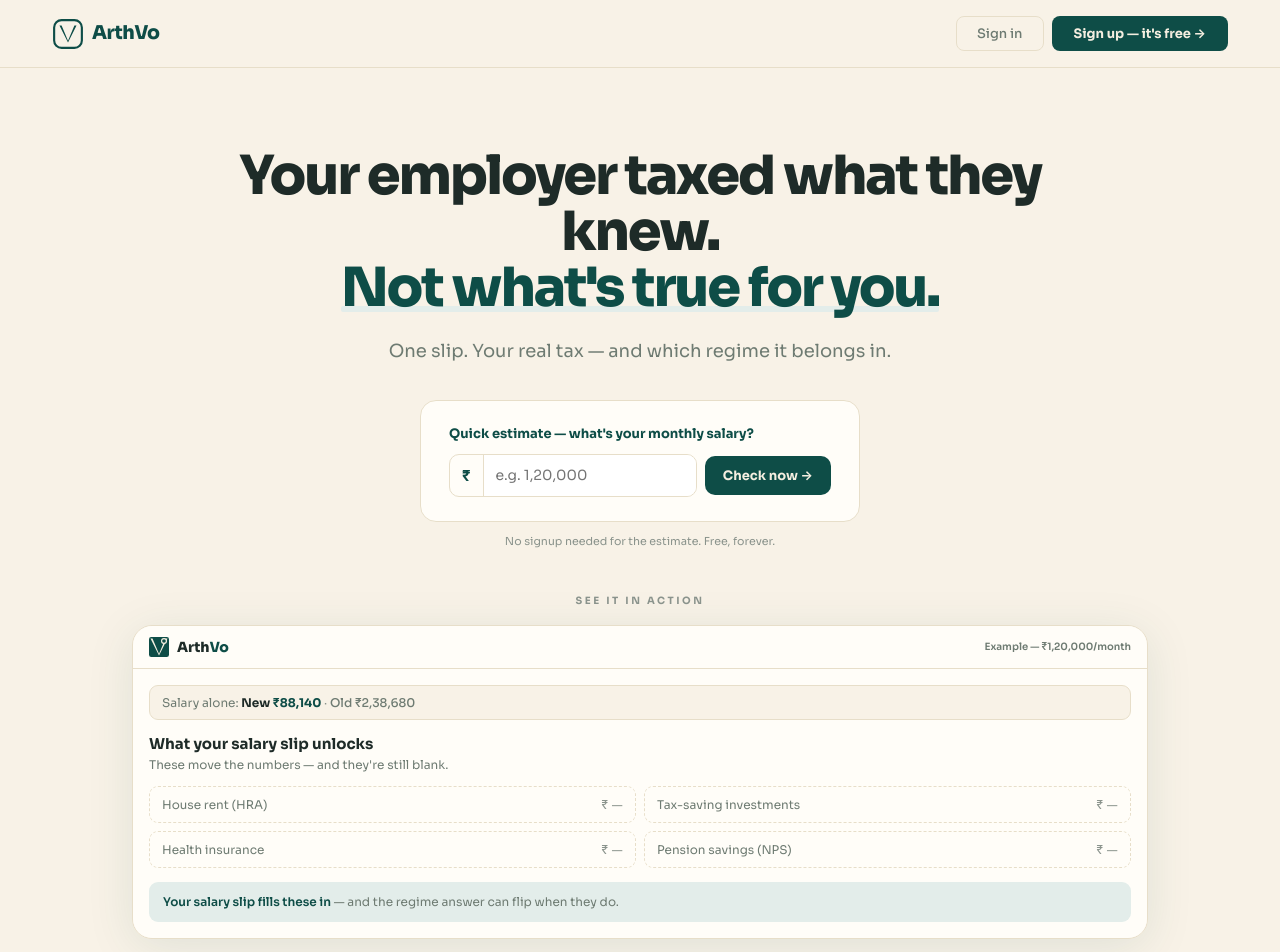
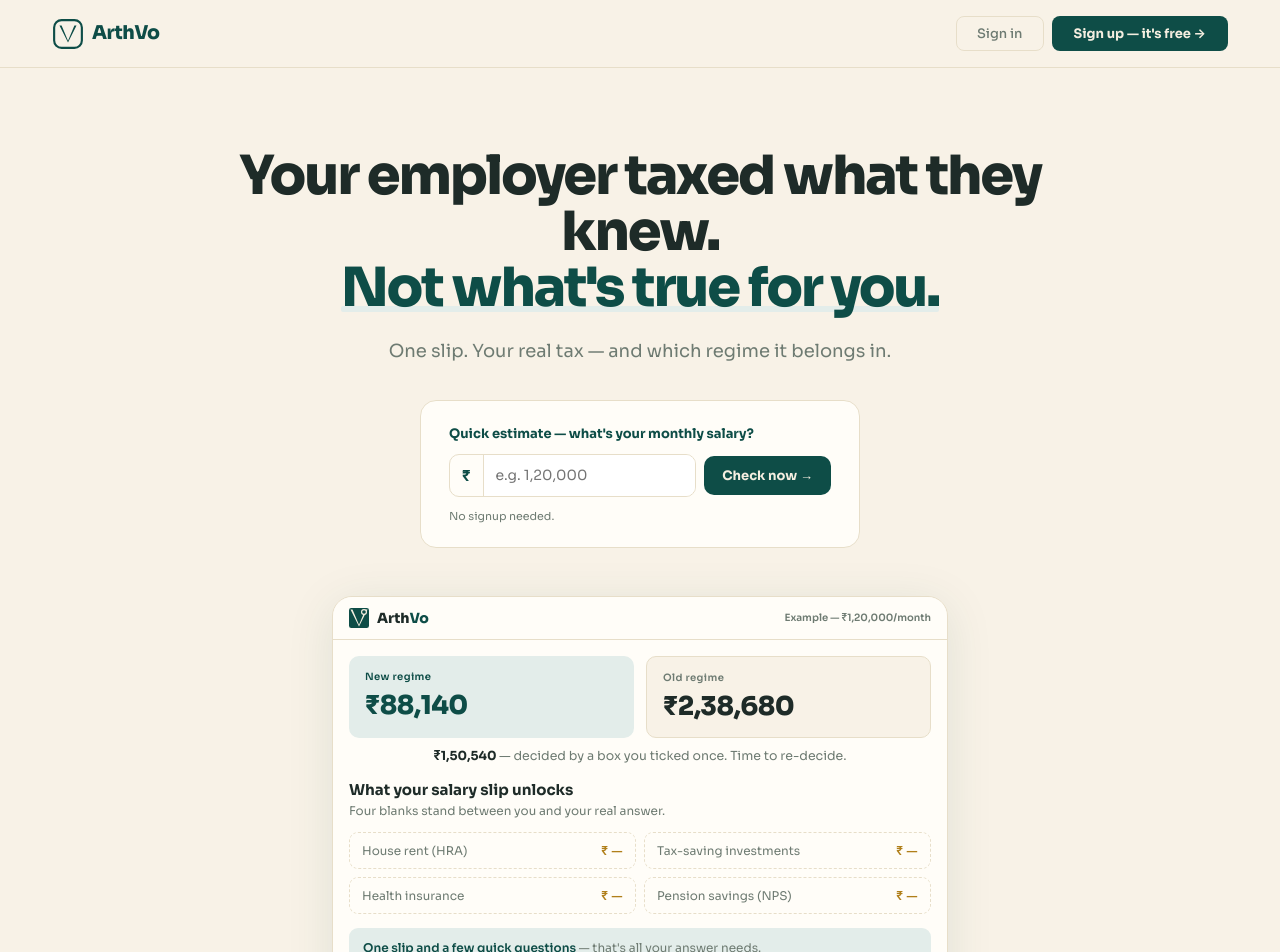
Before and after one commit to kartiktripathi29-design/arthsaathi, a Next.js app: page / in a window 1280 px wide. Shown: the top 952 px of the page. Built offline with nearby package versions, Linux system fonts and the light colour scheme.

Commit message:
feat(landing): merge calculator into demo — count-up reveal, delta line, compact card width
Co-Authored-By: Claude Opus 4.8 (1M context) <noreply@anthropic.com>

```diff
--- a/src/app/page.tsx
+++ b/src/app/page.tsx
@@ -17,6 +17,11 @@ export default function LandingPage() {
     const newTax = estimateAnnualTax(annual, 'new')
     const oldTax = estimateAnnualTax(annual, 'old')
     setTaxSaving({ monthly, newTax, oldTax })
+  }
+
+  const runCheck = () => {
+    calcQuickSaving(salary)
+    document.getElementById('live-demo')?.scrollIntoView({ behavior: 'smooth', block: 'start' })
   }
 
   return (
@@ -63,47 +68,24 @@ export default function LandingPage() {
         {/* Quick calculator */}
         <div className="fu d4" style={{ background:T.card, border:`1.5px solid ${T.hairline}`, borderRadius:16, padding:'24px 28px', maxWidth:440, margin:'0 auto 12px', textAlign:'left' }}>
           <div style={{ fontSize:13, fontWeight:700, color:T.teal, marginBottom:12 }}>Quick estimate — what's your monthly salary?</div>
-          <div style={{ display:'flex', gap:8, alignItems:'center', marginBottom:taxSaving !== null ? 14 : 0 }}>
+          <div style={{ display:'flex', gap:8, alignItems:'center', marginBottom:0 }}>
             <div style={{ display:'flex', flex:1, border:`1.5px solid ${T.hairline}`, borderRadius:10, overflow:'hidden', background:T.card }}>
               <span style={{ padding:'11px 12px', fontSize:15, color:T.teal, fontWeight:700, borderRight:`1px solid ${T.hairline}` }}>₹</span>
-              <input type="tel" value={salary} onChange={e => { setSalary(e.target.value); calcQuickSaving(e.target.value) }}
+              <input type="tel" value={salary} onChange={e => setSalary(e.target.value)} onKeyDown={e => { if (e.key === 'Enter') runCheck() }}
                 placeholder="e.g. 1,20,000" className="salary-input"
                 style={{ flex:1, padding:'11px 12px', border:'none', fontSize:14, fontFamily:'"Sora",sans-serif' }} />
             </div>
-            <Link href="/signup" className="btn-green"
-              style={{ padding:'11px 18px', background:T.teal, color:T.ivory, borderRadius:10, fontWeight:700, fontSize:13, textDecoration:'none', whiteSpace:'nowrap' as const }}>
+            <button onClick={runCheck} className="btn-green"
+              style={{ padding:'11px 18px', background:T.teal, color:T.ivory, borderRadius:10, fontWeight:700, fontSize:13, border:'none', cursor:'pointer', fontFamily:'"Sora",sans-serif', whiteSpace:'nowrap' as const }}>
               Check now →
-            </Link>
+            </button>
           </div>
-          {taxSaving !== null && (
-            <div style={{ marginTop:14, borderTop:`1px solid ${T.hairline}`, paddingTop:14 }}>
-              <div style={{ fontSize:12, color:T.muted, marginBottom:14 }}>You're on one of these two. Probably without choosing.</div>
-              <div style={{ display:'flex', gap:10, marginBottom:6 }}>
-                <div style={{ flex:1, background:T.paper, border:`1px solid ${T.hairline}`, borderRadius:10, padding:'12px 14px' }}>
-                  <div style={{ fontSize:11, color:T.muted, fontWeight:600, marginBottom:4 }}>New regime</div>
-                  <div style={{ fontSize:20, fontWeight:800, color:T.ink, letterSpacing:'-0.02em' }}>₹{taxSaving.newTax.toLocaleString('en-IN')}</div>
-                </div>
-                <div style={{ flex:1, background:T.paper, border:`1px solid ${T.hairline}`, borderRadius:10, padding:'12px 14px' }}>
-                  <div style={{ fontSize:11, color:T.muted, fontWeight:600, marginBottom:4 }}>Old regime</div>
-                  <div style={{ fontSize:20, fontWeight:800, color:T.ink, letterSpacing:'-0.02em' }}>₹{taxSaving.oldTax.toLocaleString('en-IN')}</div>
-                </div>
-              </div>
-              <div style={{ fontSize:11, color:T.faint, marginBottom:14 }}>on ₹{taxSaving.monthly.toLocaleString('en-IN')}/month · before your deductions</div>
-              <div style={{ fontSize:12.5, color:T.muted, lineHeight:1.6, marginBottom:14 }}>Which one's actually yours depends on what you can claim — and running the comparison is the only way to know.</div>
-              <div style={{ fontSize:10.5, color:T.faint, lineHeight:1.5, marginBottom:14 }}>Estimate on salary alone — your deductions change it.</div>
-              <Link href="/signup" className="btn-green" style={{ display:'inline-block', padding:'11px 20px', background:T.teal, color:T.ivory, borderRadius:10, fontWeight:700, fontSize:13, textDecoration:'none' }}>See which one's yours →</Link>
-            </div>
-          )}
+          <div style={{ fontSize:11, color:T.muted, marginTop:12 }}>No signup needed.</div>
         </div>
-
-        <div style={{ fontSize:11, color:T.faint, marginTop:8 }}>No signup needed for the estimate. Free, forever.</div>
       </div>
 
       {/* Demo */}
-      <div style={{ maxWidth:1080, margin:'0 auto', padding:'8px 32px 24px' }}>
-        <div style={{ textAlign:'center', marginBottom:16 }}>
-          <span style={{ fontSize:10, color:T.faint, fontWeight:700, letterSpacing:'0.25em', textTransform:'uppercase' as const }}>See it in action</span>
-        </div>
+      <div id="live-demo" style={{ maxWidth:680, margin:'0 auto', padding:'4px 32px 24px' }}>
         <div style={{ borderRadius:20, overflow:'hidden', border:`1.5px solid ${T.hairline}`, boxShadow:'0 8px 48px rgba(14,77,71,0.1)' }}>
           <BgDemo monthly={taxSaving?.monthly ?? null} />
         </div>
--- a/src/components/BgDemo.tsx
+++ b/src/components/BgDemo.tsx
@@ -1,4 +1,6 @@
 'use client'
+import { useEffect, useRef, useState } from 'react'
+import Link from 'next/link'
 import { estimateAnnualTax } from '@/lib/tax-slabs'
 import { tokens as T } from '@/lib/tokens'
 
@@ -8,6 +10,43 @@ export default function BgDemo({ monthly }: { monthly?: number | null }) {
   const annual = m * 12
   const newTax = estimateAnnualTax(annual, 'new')
   const oldTax = estimateAnnualTax(annual, 'old')
+  const gap = Math.abs(oldTax - newTax)
+
+  // Count-up: animate both regime figures 0 → value over ~800ms ease-out whenever
+  // `monthly` changes (and on first mount), rounding every frame. On the final frame
+  // the figures flash marigold briefly before settling to their resting colors.
+  const [displayNew, setDisplayNew] = useState(0)
+  const [displayOld, setDisplayOld] = useState(0)
+  const [flash, setFlash] = useState(false)
+  const rafRef = useRef<number | null>(null)
+  const flashRef = useRef<ReturnType<typeof setTimeout> | null>(null)
+
+  useEffect(() => {
+    const DURATION = 800
+    let startTs: number | null = null
+    const easeOut = (t: number) => 1 - Math.pow(1 - t, 3)
+    const tick = (ts: number) => {
+      if (startTs === null) startTs = ts
+      const p = Math.min(1, (ts - startTs) / DURATION)
+      const e = easeOut(p)
+      setDisplayNew(Math.round(newTax * e))
+      setDisplayOld(Math.round(oldTax * e))
+      if (p < 1) {
+        rafRef.current = requestAnimationFrame(tick)
+      } else {
+        setDisplayNew(newTax)
+        setDisplayOld(oldTax)
+        setFlash(true)
+        flashRef.current = setTimeout(() => setFlash(false), 180)
+      }
+    }
+    setFlash(false)
+    rafRef.current = requestAnimationFrame(tick)
+    return () => {
+      if (rafRef.current !== null) cancelAnimationFrame(rafRef.current)
+      if (flashRef.current !== null) clearTimeout(flashRef.current)
+    }
+  }, [newTax, oldTax])
 
   const slots = [
     'House rent (HRA)',
@@ -40,31 +79,42 @@ export default function BgDemo({ monthly }: { monthly?: number | null }) {
       </div>
 
       <div style={s.content}>
-        <div style={{ background: T.paper, border: `1px solid ${T.hairline}`, borderRadius: 9, padding: '9px 12px', display: 'flex', alignItems: 'center', justifyContent: 'space-between', gap: 10, marginBottom: 14 }}>
-          <div style={{ fontSize: 12, color: T.muted }}>
-            Salary alone:{' '}
-            <span style={{ color: T.ink, fontWeight: 700 }}>New <span style={{ color: T.teal }}>₹{newTax.toLocaleString('en-IN')}</span></span>
-            <span style={{ color: T.faint }}> · </span>
-            <span style={{ color: T.muted, fontWeight: 500 }}>Old ₹{oldTax.toLocaleString('en-IN')}</span>
+        <div style={{ display: 'grid', gridTemplateColumns: '1fr 1fr', gap: 12, marginBottom: 6 }}>
+          <div style={{ background: T.tint, borderRadius: 10, padding: '14px 16px' }}>
+            <div style={{ fontSize: 10, fontWeight: 600, color: T.teal, letterSpacing: '0.04em', marginBottom: 6 }}>New regime</div>
+            <div style={{ fontSize: 26, fontWeight: 800, color: flash ? T.marigold : T.teal, letterSpacing: '-0.02em' }}>₹{Math.round(displayNew).toLocaleString('en-IN')}</div>
           </div>
-          {!isExample && <span style={{ fontSize: 9, color: T.faint, whiteSpace: 'nowrap' as const }}>↑ from your estimate</span>}
+          <div style={{ background: T.paper, border: `1px solid ${T.hairline}`, borderRadius: 10, padding: '14px 16px' }}>
+            <div style={{ fontSize: 10, fontWeight: 600, color: T.muted, letterSpacing: '0.04em', marginBottom: 6 }}>Old regime</div>
+            <div style={{ fontSize: 26, fontWeight: 800, color: flash ? T.marigold : T.ink, letterSpacing: '-0.02em' }}>₹{Math.round(displayOld).toLocaleString('en-IN')}</div>
+          </div>
+        </div>
+        <div style={{ fontSize: 12.5, textAlign: 'center', margin: '10px 0 16px' }}>
+          <span style={{ color: T.ink, fontWeight: 700 }}>₹{gap.toLocaleString('en-IN')}</span>
+          <span style={{ color: T.muted }}> — decided by a box you ticked once. Time to re-decide.</span>
         </div>
 
         <div style={{ fontSize: 15, fontWeight: 700, color: T.ink, marginBottom: 4 }}>What your salary slip unlocks</div>
-        <div style={{ fontSize: 12, color: T.muted, marginBottom: 14 }}>These move the numbers — and they&apos;re still blank.</div>
+        <div style={{ fontSize: 12, color: T.muted, marginBottom: 14 }}>Four blanks stand between you and your real answer.</div>
 
         <div style={{ display: 'grid', gridTemplateColumns: '1fr 1fr', gap: 8, marginBottom: 14 }}>
           {slots.map((label, i) => (
             <div key={i} style={{ border: `1px dashed ${T.hairline}`, borderRadius: 9, padding: '10px 12px', display: 'flex', justifyContent: 'space-between', alignItems: 'center' }}>
               <span style={{ fontSize: 12, color: T.muted }}>{label}</span>
-              <span style={{ fontSize: 12, color: T.faint, letterSpacing: '0.04em' }}>₹ —</span>
+              <span style={{ fontSize: 12, color: T.marigold, fontWeight: 600, letterSpacing: '0.04em' }}>₹ —</span>
             </div>
           ))}
         </div>
 
         <div style={{ background: T.tint, borderRadius: 9, padding: '11px 14px', fontSize: 12, lineHeight: 1.5 }}>
-          <span style={{ color: T.teal, fontWeight: 600 }}>Your salary slip fills these in</span>
-          <span style={{ color: T.muted }}> — and the regime answer can flip when they do.</span>
+          <span style={{ color: T.teal, fontWeight: 600 }}>One slip and a few quick questions</span>
+          <span style={{ color: T.muted }}> — that&apos;s all your answer needs.</span>
+        </div>
+
+        <div style={{ textAlign: 'center', marginTop: 14 }}>
+          <Link href="/signup" className="btn-green" style={{ display: 'inline-block', padding: '11px 22px', background: T.teal, color: T.ivory, borderRadius: 10, fontWeight: 700, fontSize: 13, textDecoration: 'none' }}>
+            See which one&apos;s yours →
+          </Link>
         </div>
       </div>
     </div>
```
